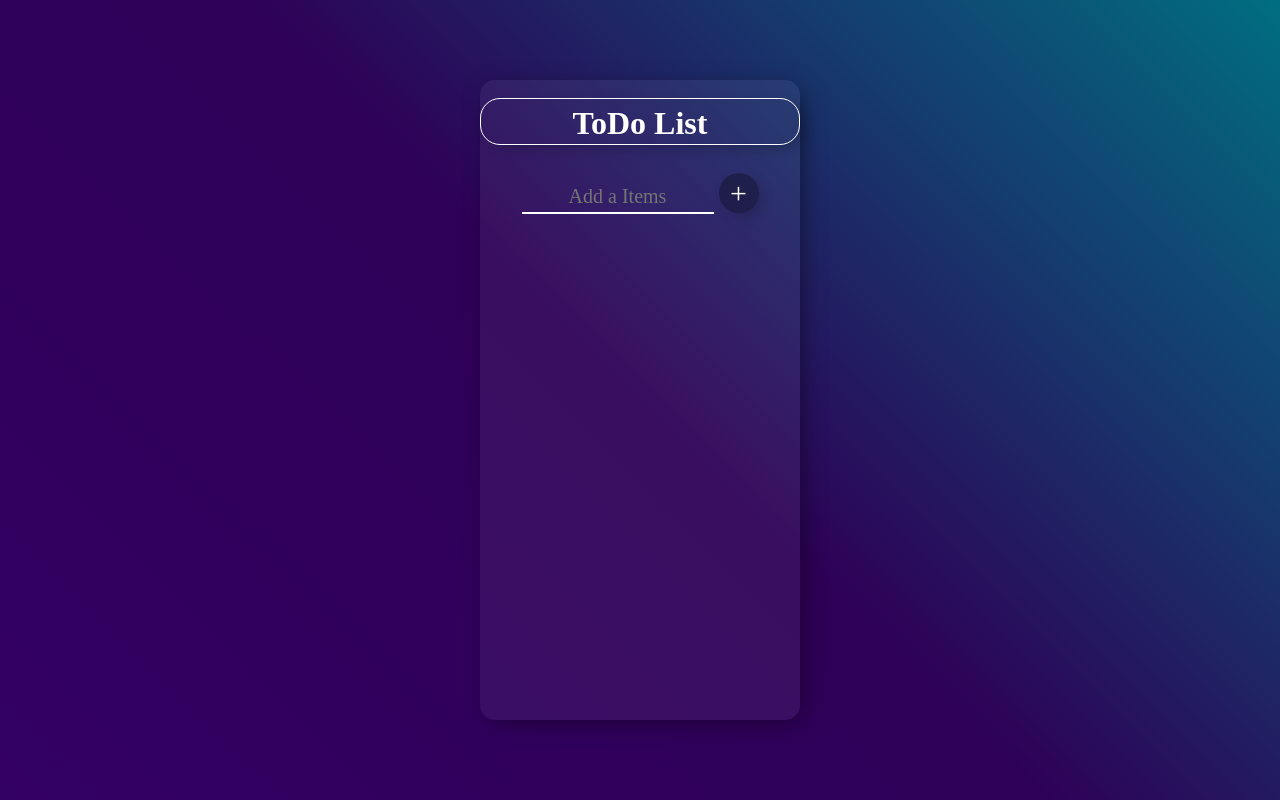
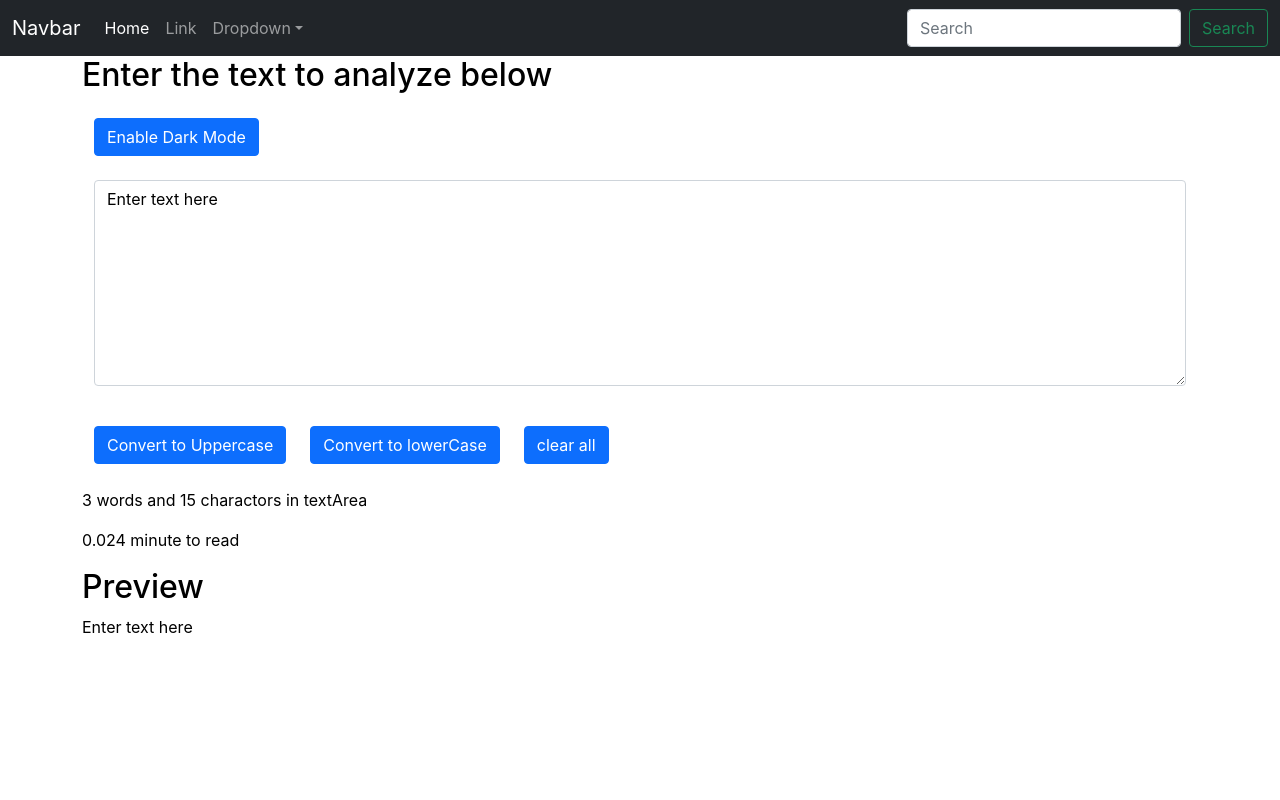
Before and after one commit to shreyash510/TextConverter, a React (Create React App) app: page / in a window 1280 px wide. Built offline with nearby package versions, Linux system fonts and the light colour scheme.

Commit message:
f commit

```diff
--- a/public/index.html
+++ b/public/index.html
@@ -4,6 +4,7 @@
     <meta charset="utf-8" />
     <link rel="icon" href="%PUBLIC_URL%/favicon.ico" />
     <meta name="viewport" content="width=device-width, initial-scale=1" />
+    <link href="https://cdn.jsdelivr.net/npm/bootstrap@5.1.3/dist/css/bootstrap.min.css" rel="stylesheet" integrity="sha384-1BmE4kWBq78iYhFldvKuhfTAU6auU8tT94WrHftjDbrCEXSU1oBoqyl2QvZ6jIW3" crossorigin="anonymous">
     <meta name="theme-color" content="#000000" />
     <meta
       name="description"
@@ -39,5 +40,6 @@
       To begin the development, run `npm start` or `yarn start`.
       To create a production bundle, use `npm run build` or `yarn build`.
     -->
+    <script src="https://cdn.jsdelivr.net/npm/bootstrap@5.1.3/dist/js/bootstrap.bundle.min.js" integrity="sha384-ka7Sk0Gln4gmtz2MlQnikT1wXgYsOg+OMhuP+IlRH9sENBO0LRn5q+8nbTov4+1p" crossorigin="anonymous"></script>
   </body>
 </html>
--- a/src/App.js
+++ b/src/App.js
@@ -1,12 +1,15 @@
-import CardApp from './CardApp';
 import './App.css';
-import '../src/Style/cardView.css';
+// import Mycards from './componant/Mycards';
+import Navebar from './Navebar';
+import Textform from './TextForm';
 
 function App() {
   return (
-   <>
-   <CardApp/>
-   </>
+    <>
+      <Navebar />
+      <Textform />
+      {/* <Mycards/> */}
+    </>
   );
 }
 
--- a/src/CardApp.jsx
+++ /dev/null
@@ -1,48 +0,0 @@
-import React from "react";
-import { useState } from "react/cjs/react.development";
-import List from "./List";
-// import List from "./List";
-const CardApp = () => {
-    const [txt, setTxt]=useState('');
-    const [btn, setBtn]=useState([]);
-    const inputevent=(e)=>{
-        setTxt(e.target.value);
-    }
-    const btnClick = () => {
-        setBtn((preV)=>{
-            return[...preV, txt];
-        });
-        console.log(txt)
-        setTxt('');
-    }
-    const delItem=(id)=>{
-        setBtn((oldV)=>{
-            return oldV.filter((arrEle, index)=>{
-                return index !== id;
-            })
-        })
-    }
-    return (
-        <>
-            <div className="main_div">
-                <div className="center_div"><br />
-                    <h1>ToDo List</h1><br />
-                    <input value={txt} type="text" onChange={inputevent} name="txt" placeholder="Add a Items" />
-                    <button onClick={btnClick}  >+</button>
-                    <div className="todo_style">
-                        {btn.map((element,index)=>{
-                            return <List
-                                        key={index}
-                                        id={index}
-                                        txt ={element}
-                                        onSelect={delItem}
-                                    />
-                        })}
-
-                    </div>
-                </div>
-            </div>
-        </>
-    );
-};
-export default CardApp;
--- a/src/List.jsx
+++ /dev/null
@@ -1,18 +0,0 @@
-import React from "react";
-const List = (props) => {
-    return (
-        <>
-                <table className="border-none">
-                    <tbody>
-                        <tr>
-                            <td><li>{props.txt}</li></td>
-                            <td><div onClick={()=>{
-                                props.onSelect(props.id);
-                            }}style={{cursor:'pointer'}} className="btn" >❌</div></td>
-                        </tr>
-                    </tbody>
-                </table>
-        </>
-    )
-}
-export default List;
--- /dev/null
+++ b/src/Navebar.jsx
@@ -0,0 +1,42 @@
+import React from "react";
+const Navebar=()=>{
+    return(
+        <>
+            <nav className="navbar navbar-expand-lg navbar-dark bg-dark">
+  <div className="container-fluid">
+    <a className="navbar-brand" href="/">Navbar</a>
+    <button className="navbar-toggler" type="button" data-bs-toggle="collapse" data-bs-target="#navbarSupportedContent" aria-controls="navbarSupportedContent" aria-expanded="false" aria-label="Toggle navigation">
+      <span className="navbar-toggler-icon"></span>
+    </button>
+    <div className="collapse navbar-collapse" id="navbarSupportedContent">
+      <ul className="navbar-nav me-auto mb-2 mb-lg-0">
+        <li className="nav-item">
+          <a className="nav-link active" aria-current="page" href="/">Home</a>
+        </li>
+        <li className="nav-item">
+          <a className="nav-link" href="/">Link</a>
+        </li>
+        <li className="nav-item dropdown">
+          <a className="nav-link dropdown-toggle" href="/" id="navbarDropdown" role="button" data-bs-toggle="dropdown" aria-expanded="false">
+            Dropdown
+          </a>
+          <ul className="dropdown-menu" aria-labelledby="navbarDropdown">
+            <li><a className="dropdown-item" href="/">Action</a></li>
+            <li><a className="dropdown-item" href="/">Another action</a></li>
+            <li><hr className="dropdown-divider"/></li>
+            <li><a className="dropdown-item" href="/">Something else here</a></li>
+          </ul>
+        </li>
+
+      </ul>
+      <form className="d-flex">
+        <input className="form-control me-2" type="search" placeholder="Search" aria-label="Search"/>
+        <button className="btn btn-outline-success" type="submit">Search</button>
+      </form>
+    </div>
+  </div>
+</nav>
+        </>
+    )
+}
+export default Navebar;
--- /dev/null
+++ b/src/TextForm.jsx
@@ -0,0 +1,81 @@
+import React, { useState } from 'react'
+export default function Textform()
+// for btn function
+{
+    const [text, setState] = useState("Enter text here")
+
+    const convertUppercase = () => {
+        // console.log("Uppercase was click")
+        let newText = text.toUpperCase();        // is a javascript function
+        setState(newText)
+    }
+
+    const convertLowerCase = () => {
+        let newText = text.toLowerCase();
+        setState(newText)
+    }
+
+    const clearAll = () => {
+        let newText = ' ';
+        setState(newText)
+    }
+
+    const onchangeFunction = (event) => {
+        setState(event.target.value);
+
+    }
+
+    // for dark mode
+    const [mystyle, setmystyle] = useState({
+        color: 'black',
+        backgroundColor: 'white'
+    })
+
+    const [btntext, setbtntext] = useState('Enable Dark Mode')
+    const toggleStyle = () => {
+        if (mystyle.color === 'black') {
+            setmystyle(
+                {
+                    color: 'white',
+                    backgroundColor: 'black'
+                }
+            )
+            setbtntext("Enable light mode")
+        } else {
+            setmystyle({
+                color: 'black',
+                backgroundColor: 'white'
+            })
+            setbtntext("Enable dark mode")
+        }
+    }
+
+    return (
+        <><div  style={mystyle}>
+            <div className="container " >
+                <h2>Enter the text to analyze below</h2>
+
+                <div className="container my-4 ">
+                    <button className="btn btn-primary" onClick={toggleStyle}>{btntext}</button>
+                </div>
+
+                <div className="container mb-3" >
+                    <textarea style={mystyle} className="form-control" value={text} onChange={onchangeFunction} id="textbox" rows="8"></textarea>
+                </div>
+                <div className="container">
+                    <button className="btn btn-primary ml-1" onClick={convertUppercase}>Convert to Uppercase</button>
+                    <button className="btn btn-primary m-4" onClick={convertLowerCase}>Convert to lowerCase</button>
+                    <button className="btn btn-primary" onClick={clearAll}>clear all</button>
+                </div>
+            </div>
+            <div className="container">
+
+                <p>{text.split(" ").length} words and {text.length} charactors in textArea</p>
+                <p>{0.008 * text.split(" ").length} minute to read</p>
+                <h2>Preview</h2>
+                <p>{text}</p>
+            </div>
+        </div>
+        </>
+    )
+}
```
Also changed, not shown: src/myCard.jsx (added, +28 -0 lines).
